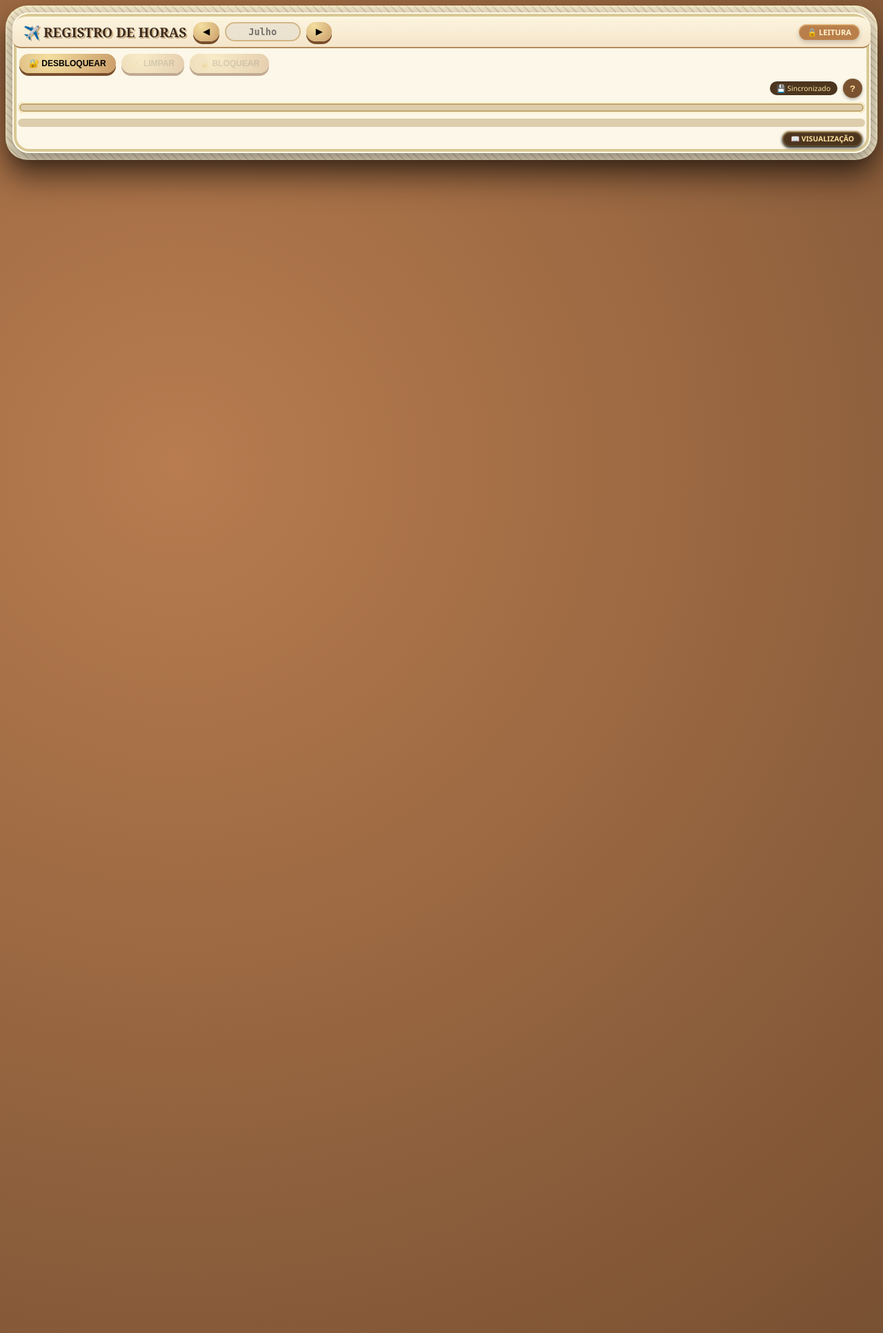
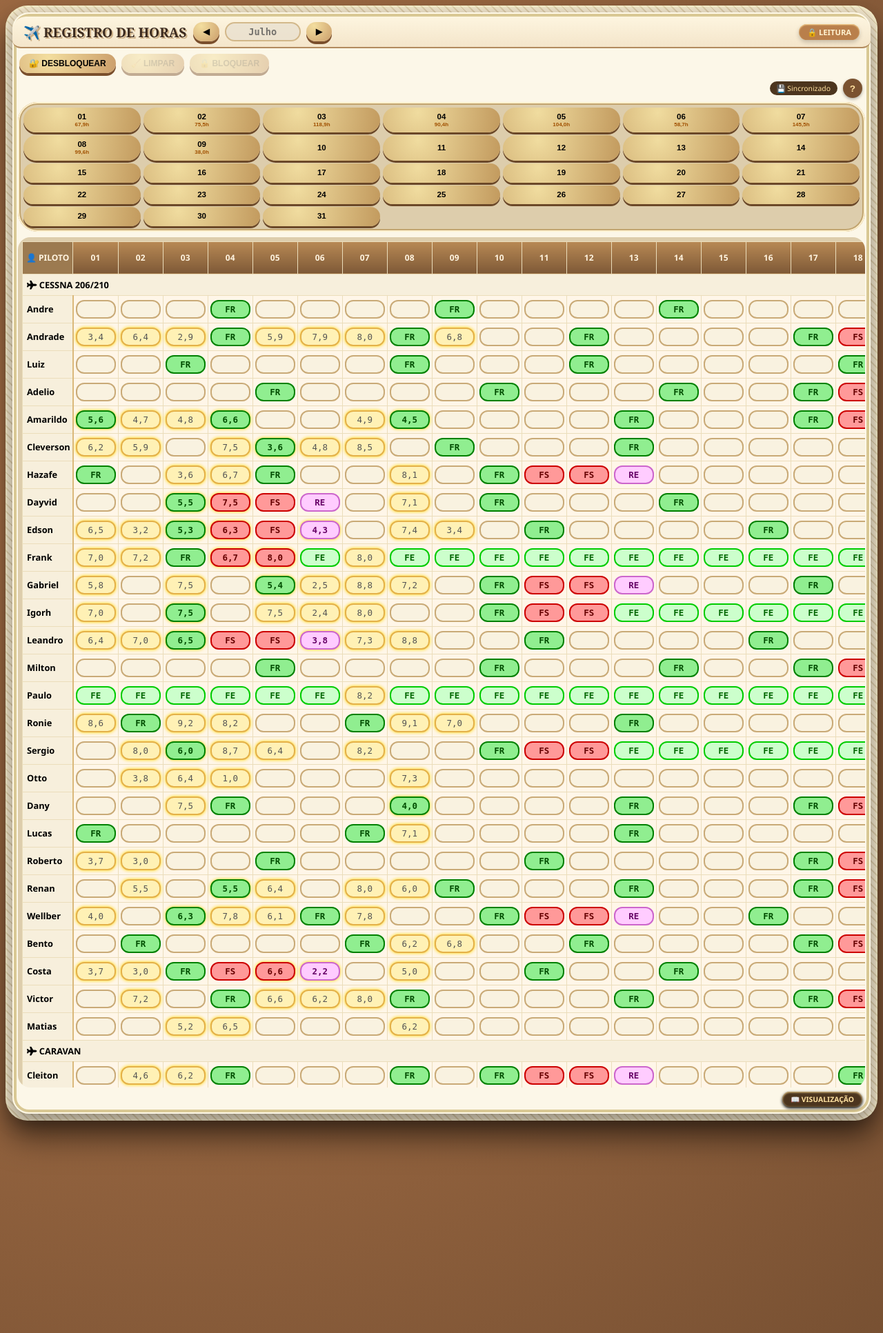
Before and after one commit to agenda321/planilha_hs, a Flask app: page /planilha in a window 1280 px wide. Shown: the top 1933 px of the page at 69% size. Run offline with Flask 3, Linux system fonts and the light colour scheme.

Commit message:
Fix HTML template string interpolation

```diff
--- a/templates/planilha.html
+++ b/templates/planilha.html
@@ -439,7 +439,7 @@ function recalcularTudo() {
     const tfoot = document.getElementById('tfootTotal');
     tfoot.innerHTML = '';
     const tr = document.createElement('tr');
-    tr.innerHTML = `<td style="font-weight:bold">🏁 TOTAL GERAL</td>\( {'<td></td>'.repeat(DIAS)}<td class="total-geral"> \){formatarHora(soma)}</td>`;
+    tr.innerHTML = `<td style="font-weight:bold">🏁 TOTAL GERAL</td>${'<td></td>'.repeat(DIAS)}<td class="total-geral">${formatarHora(soma)}</td>`;
     tfoot.appendChild(tr);
     validarStreaks();
     atualizarTotaisBotoesDias();
@@ -641,7 +641,7 @@ function mostrarComparativoDia(diaIndex) {
         else if (p.status === 'FS') { bgColor = '#ff9999'; textColor = '#660000'; }
         else if (p.status === 'FE') { bgColor = '#ccffcc'; textColor = '#006600'; }
         const rowStyle = bgColor ? `style="background-color:${bgColor};"` : '';
-        html += `<tr \( {rowStyle}><td style="text-align:center;color: \){textColor||'inherit'}">\( {idx+1}</td><td style="color: \){textColor||'inherit'}">\( {medalha} \){p.nome}</td><td style="color:\( {textColor||(p.total>0?'#2a8a2a':'#aaa')}"> \){horasDisplay}</td><td><div class="progress-bar-wrap"><div class="barra-fill" style="width:${perc}%"></div></div></td></tr>`;
+        html += `<tr ${rowStyle}><td style="text-align:center;color:${textColor||'inherit'}">${idx+1}</td><td style="color:${textColor||'inherit'}">${medalha}${p.nome}</td><td style="color:${textColor||(p.total>0?'#2a8a2a':'#aaa')}">${horasDisplay}</td><td><div class="progress-bar-wrap"><div class="barra-fill" style="width:${perc}%"></div></div></td></tr>`;
     });
     html += `</tbody></table></div><button class="btn-fechar" id="fecharDetalhe">Fechar</button></div>`;
     const modal = document.createElement('div');
@@ -660,7 +660,7 @@ async function mostrarDisponiveis(diaRef) {
         const mesInput = document.getElementById('campoMes');
         const mesNome = mesInput.value.trim() || "Julho";
         const month = getMesNumero(mesNome);
-        const res = await fetch(`/api/available_commanders/\( {diaSeguinte}?month= \){month}&year=${anoAtual}`);
+        const res = await fetch(`/api/available_commanders/${diaSeguinte}?month=${month}&year=${anoAtual}`);
         const data = await res.json();
         let html = `<div class="card-detalhe"><h2 style="text-align:center;">👥 Disponíveis — Dia ${String(diaSeguinte+1).padStart(2,'00')}</h2>`;
         const titulos = {
@@ -681,7 +681,7 @@ async function mostrarDisponiveis(diaRef) {
                     if (c.status === 'RE') badgeStyle = 'background:#ffccff; color:#660066; border:1px solid #cc66cc; font-weight:bold;';
                     if (c.status === 'SO') badgeStyle = 'background:#e0f7fa; color:#006064; border:1px solid #00838f; font-weight:bold;';
                     html += `<li style="padding:6px 8px;display:flex;justify-content:space-between;border-bottom:1px solid #e8d5b0;">
-                        <span><strong>\( {c.name}</strong> <span style="padding:2px 8px;border-radius:12px;font-size:0.65rem; \){badgeStyle}">${c.status}</span></span>
+                        <span><strong>${c.name}</strong> <span style="padding:2px 8px;border-radius:12px;font-size:0.65rem;${badgeStyle}">${c.status}</span></span>
                         <strong>${c.horas_totais.toFixed(1)}h</strong>
                     </li>`;
                 });
@@ -734,7 +734,7 @@ async function carregarDoBackend() {
     try {
         const mesNome = document.getElementById('campoMes').value.trim() || "Julho";
         const mesNum = getMesNumero(mesNome);
-        const url = `/api/data?month=\( {mesNum}&year= \){anoAtual}`;
+        const url = `/api/data?month=${mesNum}&year=${anoAtual}`;
         const res = await fetch(url);
         if (!res.ok) throw new Error(`HTTP ${res.status}`);
         const data = await res.json();
@@ -747,7 +747,7 @@ async function carregarDoBackend() {
         atualizarDias();
 
         const thead = document.getElementById('tableHeader');
-        thead.innerHTML = `<tr><th>👤 PILOTO</th>\( {Array.from({length:DIAS},(_,i)=>`<th> \){String(i+1).padStart(2,'00')}</th>`).join('')}<th>⭐ TOTAL</th></tr>`;
+        thead.innerHTML = `<tr><th>👤 PILOTO</th>${Array.from({length:DIAS},(_,i)=>`<th>${String(i+1).padStart(2,'00')}</th>`).join('')}<th>⭐ TOTAL</th></tr>`;
 
         const tbody = document.getElementById('planilhaBody');
         tbody.innerHTML = '';
@@ -761,7 +761,7 @@ async function carregarDoBackend() {
         for (let grupo of ["CESSNA 206/210","CARAVAN","COPILOTO"]) {
             const titleRow = document.createElement('tr');
             titleRow.classList.add('group-title-row');
-            titleRow.innerHTML = `<td colspan="\( {DIAS+2}"><i class="fas fa- \){grupo==="COPILOTO"?"headset":"plane"}"></i> ${grupo}</td>`;
+            titleRow.innerHTML = `<td colspan="${DIAS+2}"><i class="fas fa-${grupo==="COPILOTO"?"headset":"plane"}"></i> ${grupo}</td>`;
             tbody.appendChild(titleRow);
             for (let p of grupos[grupo]) {
                 const row = document.createElement('tr');
@@ -957,7 +957,7 @@ function mostrarAjuda() {
     ];
     let html = `<div class="card-ajuda"><h3 style="text-align:center;">📖 Legenda</h3>`;
     itens.forEach(item => {
-        html += `<div class="ajuda-item"><div class="ajuda-cor" style="background:\( {item.cor};border:1px solid #ccc;"> \){item.texto.split('—')[0].trim()}</div><span>${item.texto.split('—')[1]?.trim() || ''}</span></div>`;
+        html += `<div class="ajuda-item"><div class="ajuda-cor" style="background:${item.cor};border:1px solid #ccc;">${item.texto.split('—')[0].trim()}</div><span>${item.texto.split('—')[1]?.trim() || ''}</span></div>`;
     });
     html += `<hr><p style="font-size:0.8rem;color:#7a5000;text-align:center;"><strong>Toque no dia</strong> → menu<br><strong>Modo edição</strong> → digite horas direto em FR/FS/RE<br><strong>Long press</strong> → trocar status</p><button class="btn-fechar" id="fecharAjuda">Fechar</button></div>`;
     const modal = document.createElement('div');
```
